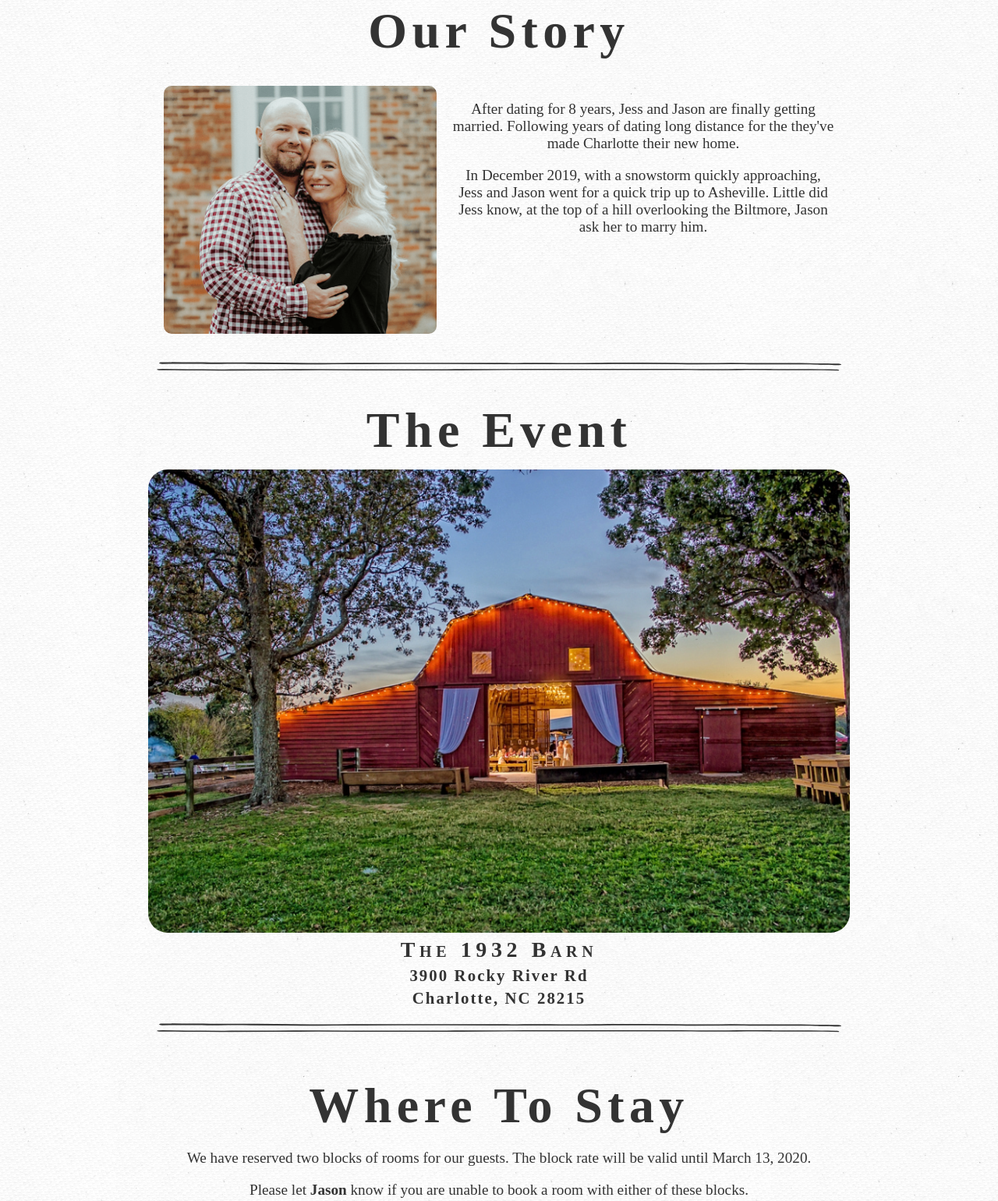
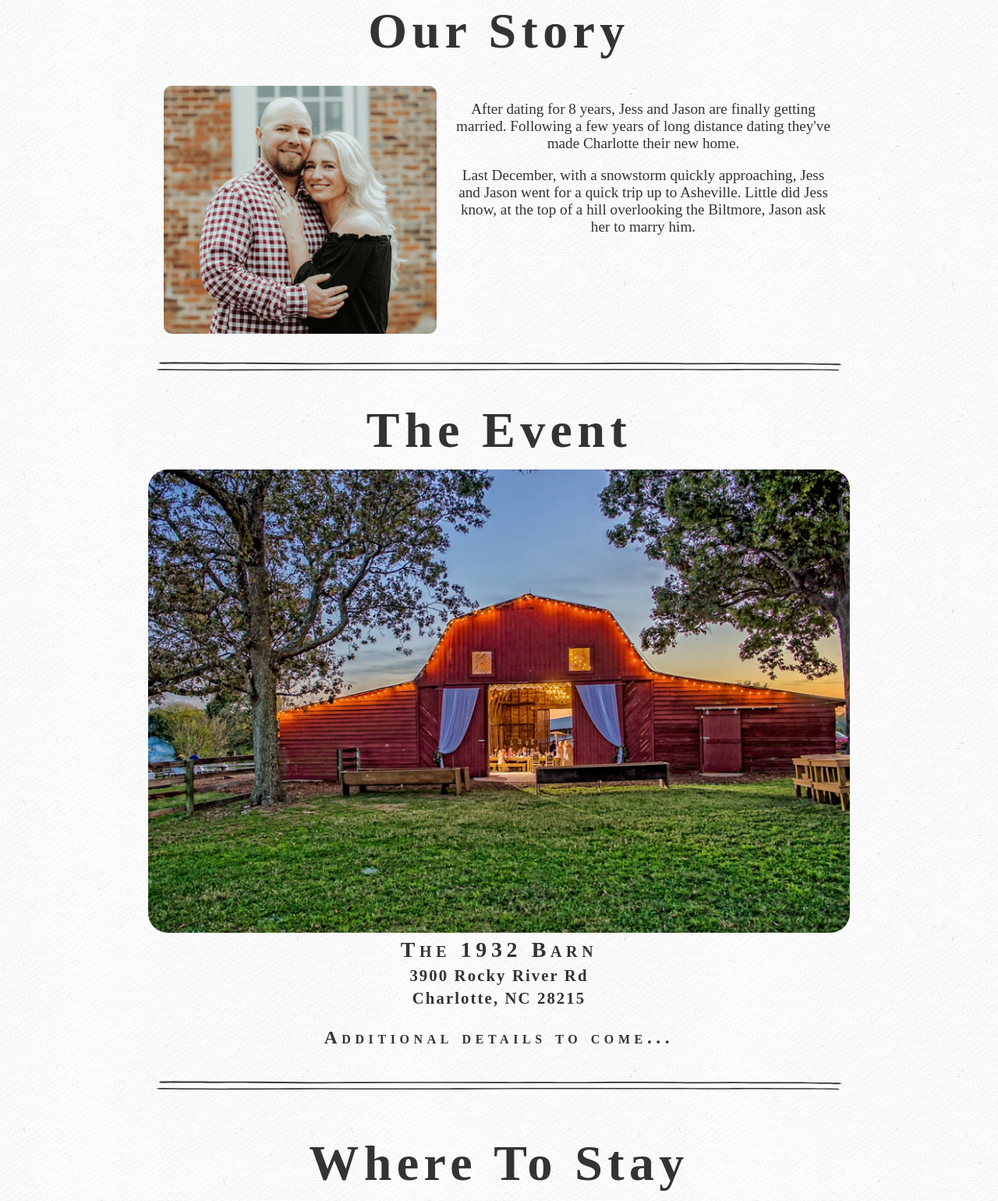
Before and after one commit to jdominiczak/jessandjason.com, a plain HTML site: page index.html in a window 1280 px wide. Shown: the part 642-2182 px from the top of the page at 78% size. Drawn offline with nearby package versions, Linux system fonts and the light colour scheme; a web font is replaced by a local one.

Commit message:
Fixed Grammar

```diff
--- a/index.html
+++ b/index.html
@@ -60,8 +60,8 @@
         <div>
           <div class="imgContainer"><img src="img/us.png" /></div>
           <div class="imgText">
-            <p>After dating for 8 years, Jess and Jason are finally getting married. Following years of dating long distance for the they've made Charlotte their new home. </p>
-            <p>In December 2019, with a snowstorm quickly approaching, Jess and Jason went for a quick trip up to Asheville.  Little did Jess know, at the top of a hill overlooking the Biltmore, Jason ask her to marry him.</p>
+            <p>After dating for 8 years, Jess and Jason are finally getting married. Following a few years of long distance dating they've made Charlotte their new home. </p>
+            <p>Last December, with a snowstorm quickly approaching, Jess and Jason went for a quick trip up to Asheville.  Little did Jess know, at the top of a hill overlooking the Biltmore, Jason ask her to marry him.</p>
           </div>
         </div>
       </div>
@@ -90,6 +90,7 @@
         <h4>The 1932 Barn</h4>
         <h6>3900 Rocky River Rd</h6>
         <h6>Charlotte, NC 28215</h6>
+        <h4 style="padding: 20px 0"><small>Additional details to come...</small></h4>
       </div>
       <div>
         <svg id="Layer_1" xmlns="http://www.w3.org/2000/svg" viewBox="0 0 1375.7 82.8">
--- a/main.css
+++ b/main.css
@@ -89,6 +89,7 @@ p {
 
 .container {
   display: flex;
+  padding-top: 20px;
 }
 
 .halfDiv {
```
